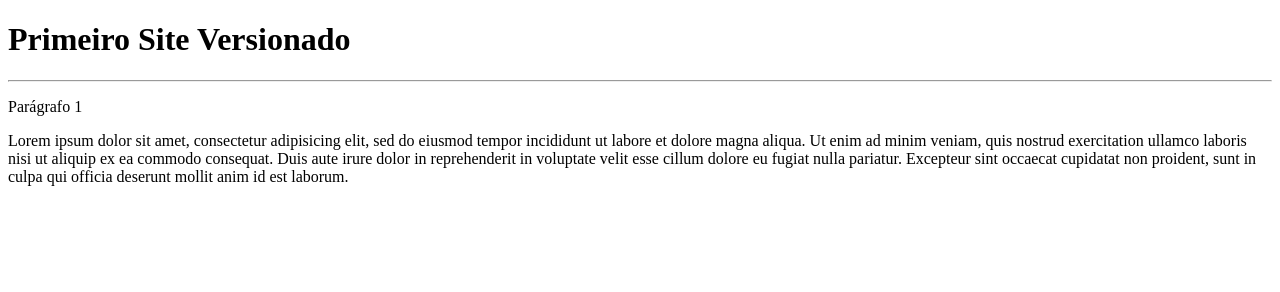
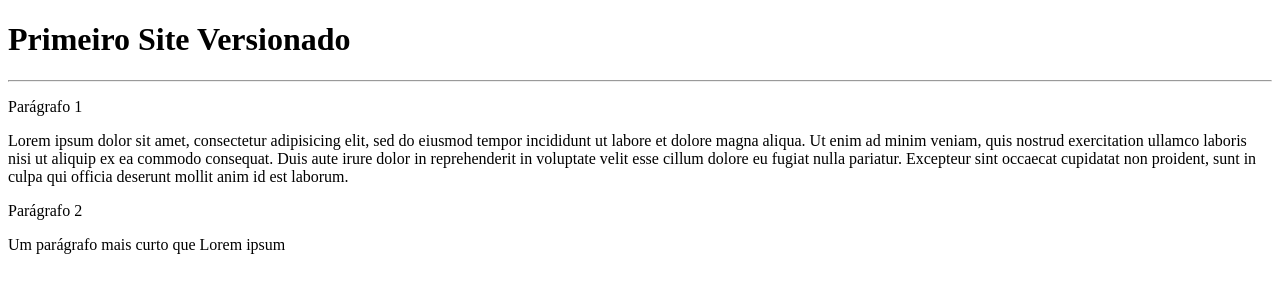
Before and after one commit to jorgenei2020/Repositorio001, a plain HTML site: page Pasta001/index.html in a window 1280 px wide. Drawn offline with Linux system fonts and the light colour scheme.

Commit message:
Alteração index.html
Adicionado outro parágrafo.

```diff
--- a/Pasta001/index.html
+++ b/Pasta001/index.html
@@ -9,5 +9,8 @@
     <hr>
     <p>Parágrafo 1</p>
     <p>Lorem ipsum dolor sit amet, consectetur adipisicing elit, sed do eiusmod tempor incididunt ut labore et dolore magna aliqua. Ut enim ad minim veniam, quis nostrud exercitation ullamco laboris nisi ut aliquip ex ea commodo consequat. Duis aute irure dolor in reprehenderit in voluptate velit esse cillum dolore eu fugiat nulla pariatur. Excepteur sint occaecat cupidatat non proident, sunt in culpa qui officia deserunt mollit anim id est laborum.</p>
+    <p>Parágrafo 2</p>
+    <p>Um parágrafo mais curto que Lorem ipsum</p>
+
   </body>
 </html>
```
